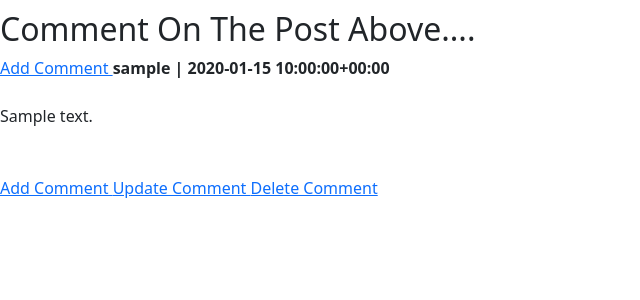
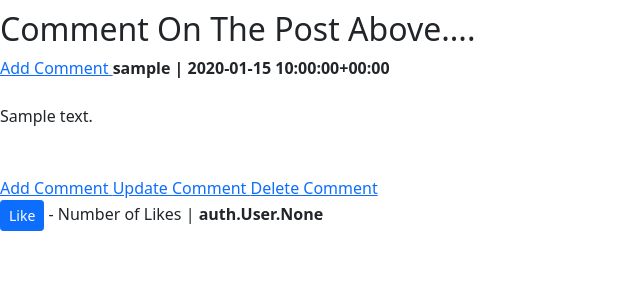
Before and after one commit to NBJIN/CONSTRUCTIONBLOG, a Django app: page /postdetail/1 in a window 1280 px wide. Shown: the part 425-725 px from the top of the page, without its empty margins (0-640 px from the left). Run offline with Django 3.2, Linux system fonts and the light colour scheme; a user stored in the database is signed in; tables that the repository leaves empty hold one stand-in row (values such as "Sample post"); some libraries are stand-ins or nearby versions.

Commit message:
no_of_likes

```diff
--- a/csiblog/models.py
+++ b/csiblog/models.py
@@ -35,6 +35,9 @@ class Post(models.Model):
     def get_absolute_url(self):
         return reverse('postread', kwargs={'pk': self.pk})
 
+    # def no_of_likes_count(self):
+    #     return self.no_of_likes.all().count()
+
 
 class Comment(models.Model):
     post = models.ForeignKey(
@@ -51,3 +54,15 @@ class Comment(models.Model):
 
     def __str__(self):
         return self.title + ' | ' + (str(self.author))
+
+
+class PostLike(models.Model):
+    post = models.ForeignKey(
+        Post, on_delete=models.CASCADE, related_name="csiblog_like")
+    user = models.ForeignKey(User, on_delete=models.CASCADE)
+
+    def __str__(self):
+        return self.user.username + ' |' + (str(self.post.name))
+
+    # def no_of_likes_count(self):
+    #     return self.no_of_likes.all().count()
--- a/csiblog/urls.py
+++ b/csiblog/urls.py
@@ -9,7 +9,7 @@ from .views import (
     PostDelete
 )
 from .views import UserSignup, UserLoginView, UserLogoutView, CommentView
-from .views import CommentAddView,  CommentUpdate, CommentDelete
+from .views import CommentAddView,  CommentUpdate, CommentDelete, PostlikeView
 
 
 urlpatterns = [
@@ -24,4 +24,5 @@ urlpatterns = [
     path('postdetail/<int:pk>/commentadd/', CommentAddView.as_view(), name='commentadd'),
     path('commentupdate/<int:pk>', CommentUpdate.as_view(), name='commentupdate'),
     path('commentdelete/<int:pk>', CommentDelete.as_view(), name='commentdelete'),
+    path('likes/<int:pk>', PostlikeView, name='post_like'),
 ]
--- a/csiblog/views.py
+++ b/csiblog/views.py
@@ -8,7 +8,7 @@ from django.views.generic.edit import (
     UpdateView,
     DeleteView
 )
-from django.urls import reverse_lazy
+from django.urls import reverse_lazy, reverse
 from .models import Post, Comment
 from django.contrib.auth.mixins import (
     LoginRequiredMixin,
@@ -132,6 +132,15 @@ class PostDetailView(DetailView):
     template_name = "postdetail.html"
     success_url = reverse_lazy('postread.html')
 
+    def get_context_data(self, **kwargs):
+        # like = get_object_or_404(Post, id=self.kwargs['pk'])
+        # post_like = like.post_like()
+        context = super().get_context_data(**kwargs)
+        post = self.get_object()
+        context['no_of_likes'] = post.no_of_likes
+        return context
+
+
     # def get(self, reqeust, slug, *args, **kwargs):
     #     queryset = Post.objects.filter(status=1)
     #     post = get_object_or_404(queryset, slug=slug)
@@ -242,6 +251,12 @@ class CommentDelete(DetailView):
     success_url = reverse_lazy('postdetail')
 
 
+def PostlikeView(request, pk):
+    post = get_object_or_404(Post, id=request.POST.get('post_like'))
+    post.no_of_likes.add(request.user)
+    return HttpResponseRedirect(reverse('postdetail', args=[str(pk)]))
+
+
 # def CommentDelete(id):
 #     comment = Comment.queryset.get(id=id)
 #     comment.delete()
--- a/templates/postdetail.html
+++ b/templates/postdetail.html
@@ -70,8 +70,14 @@
     <a href="{% url 'commentadd' post.pk %}">Add Comment </a>
     <a href="{% url 'commentupdate' post.pk %}">Update Comment </a>
     <a href="{% url 'commentdelete' post.pk %}">Delete Comment </a>
+
+
 <br>
 {% endif %}
+<form action="{% url 'post_like' post.pk %}" method="POST">
+    {% csrf_token %}
+    <button type="submit", name="post_like" value="{{ post.id }}", class="btn btn-primary btn-sm">Like</button> - Number of Likes | <strong>{{ no_of_likes }}</strong>
+</form>
 {% else %}
 <a href="{% url 'postread' %}">Home</a>
 {% endif %}
```
Also changed, not shown: csiblog/migrations/0002_postlike.py (added).
